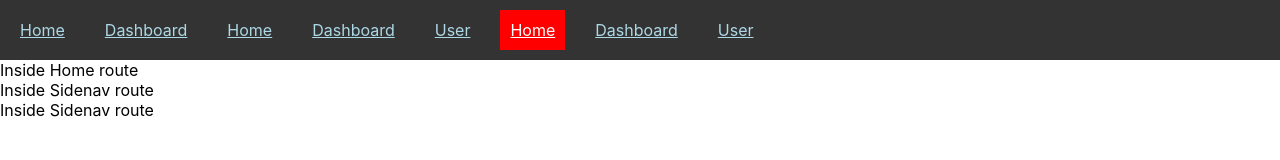
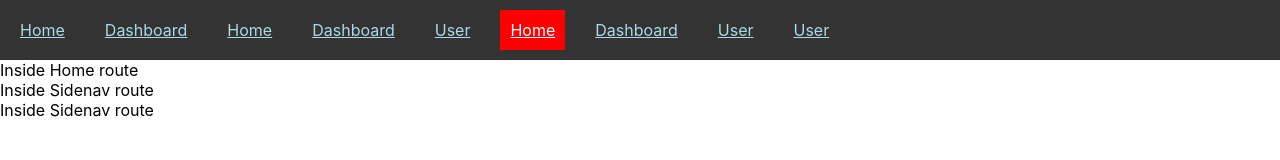
Before and after one commit to doniisetiiawan/react-router-txp, a React (Create React App) app: page / in a window 1280 px wide. Shown: the top 160 px of the page. Built offline with nearby package versions, Linux system fonts and the light colour scheme.

Commit message:
Navlink isActive prop

```diff
--- a/src/App.jsx
+++ b/src/App.jsx
@@ -62,6 +62,26 @@ class App extends Component {
               color: 'white',
             }}
           >
+            User
+          </NavLink>
+          <NavLink
+            to={{
+              pathname: '/user',
+              search: '?id=1',
+              hash: '#hash',
+              state: { isAdmin: true }
+            }}
+            activeStyle={{
+              background: 'red',
+              color: 'white'
+            }}
+            isActive={(match, location) => {
+              if (!match) {
+                return false;
+              }
+              const searchParams = new URLSearchParams(location.search);
+              return match.isExact && searchParams.has('id');
+            }}>
             User
           </NavLink>
         </nav>
```
